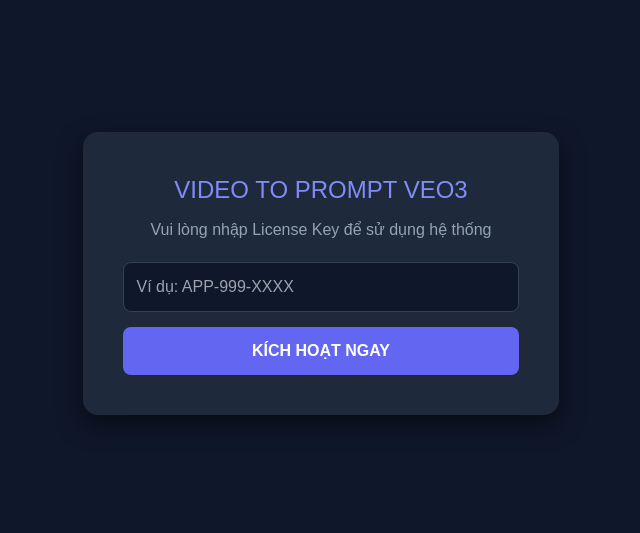
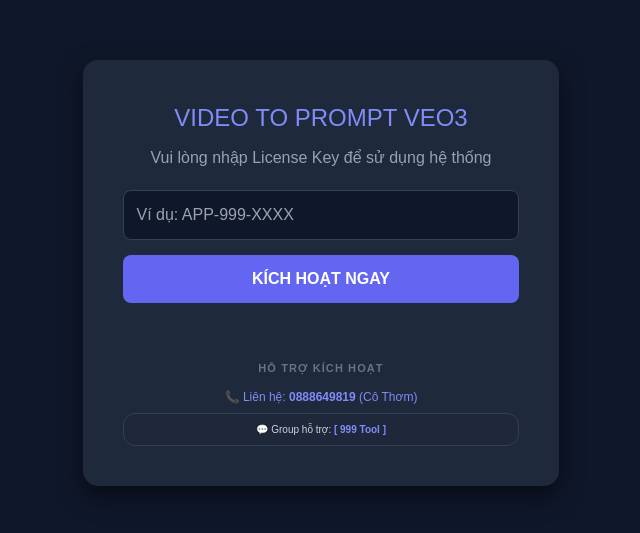
Before and after one commit to vothanhlong999/copy-video-viral, a React (Vite) app: page / in a window 1280 px wide. Shown: the part 127-660 px from the top of the page, without its empty margins (319-959 px from the left). Built offline with nearby package versions, Linux system fonts and the light colour scheme.

Commit message:
Add support information for activation assistance
Added support contact information and group link for activation assistance.

```diff
--- a/LicenseGate.tsx
+++ b/LicenseGate.tsx
@@ -60,6 +60,30 @@
         >
           {loading ? "ĐANG KIỂM TRA..." : "KÍCH HOẠT NGAY"}
         </button>
+        {/* Thông báo hỗ trợ Zalo */}
+<div className="mt-8 pt-6 border-t border-slate-800 space-y-3 text-center">
+  <p className="text-[11px] text-slate-500 font-bold uppercase tracking-widest">Hỗ trợ kích hoạt</p>
+
+  <div className="flex flex-col gap-2">
+    <a
+      href="https://zalo.me/0888649819"
+      target="_blank"
+      rel="noopener noreferrer"
+      className="text-xs text-indigo-400 hover:text-indigo-300 transition-colors font-medium"
+    >
+      📞 Liên hệ: <span className="font-black">0888649819</span> (Cô Thơm)
+    </a>
+
+    <a
+      href="https://zalo.me/g/pudpsm858"
+      target="_blank"
+      rel="noopener noreferrer"
+      className="inline-block px-4 py-2 bg-slate-800/50 hover:bg-indigo-500/10 border border-slate-700 hover:border-indigo-500/30 rounded-xl text-[10px] text-slate-300 transition-all"
+    >
+      💬 Group hỗ trợ: <span className="text-indigo-400 font-bold">[ 999 Tool ]</span>
+    </a>
+  </div>
+</div>
       </div>
     </div>
   );
```
